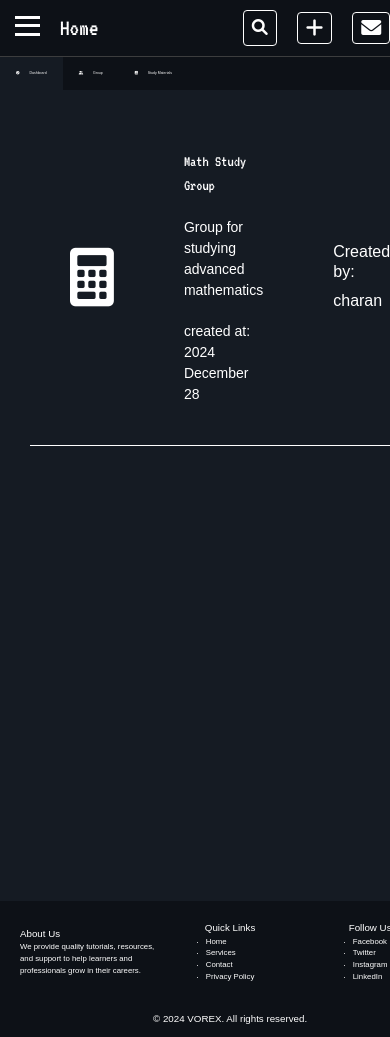
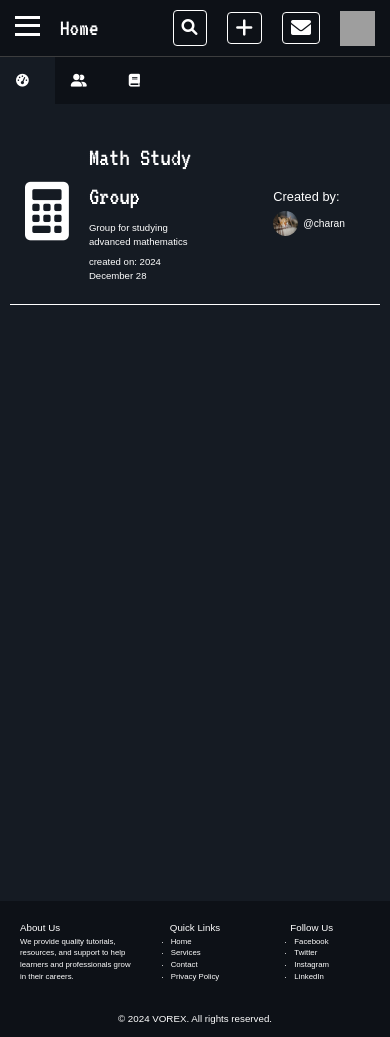
Before and after one commit to charantm7/VOREX-Educational-Web-App, a Django app: page /rooms/1 in a window 390 px wide; the page is wider, and only the part inside the window is pictured. Run offline with Django 5.2, Linux system fonts and the light colour scheme; data comes from the database, SQL or seed files in the repository; style sheets or scripts are compiled from the project's sources; grey boxes are pictures that could not be loaded.

Commit message:
made responsive for rooms

```diff
--- a/base/static/css/room.css
+++ b/base/static/css/room.css
@@ -57,20 +57,93 @@
   display: flex;
   flex-direction: row;
   align-items: center;
+  justify-content: space-between;
   border-bottom: 1px solid #fff;
   gap: 70px;
   padding: 40px 40px;
 }
-.rooms .tabcontent-top i {
+.rooms .tabcontent-top-left {
+  display: flex;
+  flex-direction: row;
+  align-items: center;
+  gap: 50px;
+}
+.rooms .tabcontent-top-left i {
   font-size: 15vw;
 }
-.rooms .tabcontent-top-1 {
+.rooms .tabcontent-top-left-1 {
   display: flex;
   flex-direction: column;
   justify-content: center;
   gap: 20px;
 }
-.rooms .tabcontent-top-1 p {
+.rooms .tabcontent-top-left-1 p {
   font-family: "VT323", monospace;
   font-size: 4vw;
+}
+.rooms .tabcontent-top-left-1 small {
+  font-size: 1vw;
+}
+.rooms .tabcontent-top-right {
+  margin-right: 80px;
+  font-size: 1.2vw;
+}
+.rooms .tabcontent-top-right-1 {
+  display: flex;
+  flex-direction: row;
+  align-items: center;
+  gap: 10px;
+  margin-top: 20px;
+}
+.rooms .tabcontent-top-right-1 img {
+  height: 35px;
+  width: 35px;
+  border-radius: 20px;
+}
+.rooms .tabcontent-top-right-1 a {
+  text-decoration: none;
+  color: var(--text);
+}
+.rooms .tabcontent-top-right-1 a:hover {
+  text-decoration: underline;
+}
+
+@media (max-width: 576px) {
+  .rooms .tabcontent {
+    padding: 15px 10px;
+  }
+  .rooms .tabcontent-top {
+    padding: 20px 15px;
+  }
+  .rooms .tabcontent-top-left {
+    gap: 20px;
+  }
+  .rooms .tabcontent-top-left-1 {
+    gap: 5px;
+  }
+  .rooms .tabcontent-top-left-1 p {
+    font-size: 1.6em;
+  }
+  .rooms .tabcontent-top-left-1 small {
+    font-size: 0.6em;
+  }
+  .rooms .tabcontent-top-right {
+    margin-right: 20px;
+    font-size: 0.8em;
+  }
+  .rooms .tabcontent-top-right-1 {
+    margin-top: 5px;
+    font-size: 0.8em;
+    gap: 5px;
+  }
+  .rooms .tabcontent-top-right-1 img {
+    height: 25px;
+    width: 25px;
+  }
+  .rooms .tab button {
+    font-size: 0.8em;
+  }
+  .rooms .tab button .btn-txt {
+    display: none;
+  }
 }/*# sourceMappingURL=room.css.map */
--- a/base/static/css/room.scss
+++ b/base/static/css/room.scss
@@ -59,10 +59,15 @@
       display: flex;
       flex-direction: row;
       align-items: center;
+      justify-content: space-between;
       border-bottom: 1px solid #fff;
       gap: 70px;
       padding: 40px 40px;
-
+      &-left {
+        display: flex;
+        flex-direction: row;
+        align-items: center;
+        gap: 50px;
         i {
           font-size: 15vw;
         }
@@ -71,11 +76,81 @@
           flex-direction: column;
           justify-content: center;
           gap: 20px;
+
           p {
             font-family: "VT323", monospace;
             font-size: 4vw;
+          }
+          small {
+            font-size: 1vw;
+          }
+        }
+      }
+
+      &-right {
+        margin-right: 80px;
+        font-size: 1.2vw;
+        &-1 {
+          display: flex;
+          flex-direction: row;
+          align-items: center;
+          gap: 10px;
+          margin-top: 20px;
+          img {
+            height: 35px;
+            width: 35px;
+            border-radius: 20px;
+          }
+          a {
+            text-decoration: none;
+            color: var(--text);
+          }
+          a:hover {
+            text-decoration: underline;
           }
         }
       }
     }
   }
+}
+@media (max-width: 576px) {
+  .rooms {
+    .tabcontent {
+      padding: 15px 10px;
+      &-top {
+        padding: 20px 15px;
+        &-left {
+          gap: 20px;
+          &-1 {
+            gap: 5px;
+            p {
+              font-size: 1.6em;
+            }
+            small {
+              font-size: 0.6em;
+            }
+          }
+        }
+        &-right {
+          margin-right: 20px;
+          font-size: 0.8em;
+          &-1 {
+            margin-top: 5px;
+            font-size: 0.8em;
+            gap: 5px;
+            img {
+              height: 25px;
+              width: 25px;
+            }
+          }
+        }
+      }
+    }
+    .tab button {
+      font-size: 0.8em;
+      .btn-txt {
+        display: none;
+      }
+    }
+  }
+}
--- a/base/templates/base/room.html
+++ b/base/templates/base/room.html
@@ -12,32 +12,36 @@
       onclick="openCity(event, 'London')"
       id="defaultOpen"
     >
-      <i class="fas fa-tachometer-alt"></i>Dashboard
+      <i class="fas fa-tachometer-alt"></i
+      ><span class="btn-txt">Dashboard</span>
     </button>
     <button class="tablinks" onclick="openCity(event, 'Paris')">
-      <i class="fa-solid fa-user-group"></i>Group
+      <i class="fa-solid fa-user-group"></i><span class="btn-txt">Group</span>
     </button>
     <button class="tablinks" onclick="openCity(event, 'Tokyo')">
-      <i class="fa-solid fa-book"></i>Study Materials
+      <i class="fa-solid fa-book"></i
+      ><span class="btn-txt">Study Materials</span>
     </button>
   </div>
 
   <div id="London" class="tabcontent">
     <div class="tabcontent-top">
-      <i class="fa-solid fa-calculator"></i>
-      <div class="tabcontent-top-1">
-        <p>{{rooms.name}}</p>
-        <small>{{rooms.description}}</small>
-        <small>created at: {{rooms.created_at|date:"Y F j"}}</small>
+      <div class="tabcontent-top-left">
+        <i class="fa-solid fa-calculator"></i>
+        <div class="tabcontent-top-left-1">
+          <p>{{rooms.name}}</p>
+          <small>{{rooms.description}}</small>
+          <small>created on: {{rooms.created_at|date:"Y F j"}}</small>
+        </div>
       </div>
-      <div class="tabcontent-top-2">
-        <h6>Created by:</h6>
-        <div class="tabcontent-top-2-1">
-          <!-- <img
+      <div class="tabcontent-top-right">
+        <p>Created by:</p>
+        <div class="tabcontent-top-right-1">
+          <img
             src="{% static 'assets/2019_07_29_77135_1564383613._large.jpg' %}"
             alt="img"
-          /> -->
-          <p>{{rooms.created_by.username}}</p>
+          />
+          <a href="#">@{{rooms.created_by.username}}</a>
         </div>
       </div>
     </div>
```
Also changed, not shown: 1 other file. Lines whose indentation alone changed are shown as unchanged.
